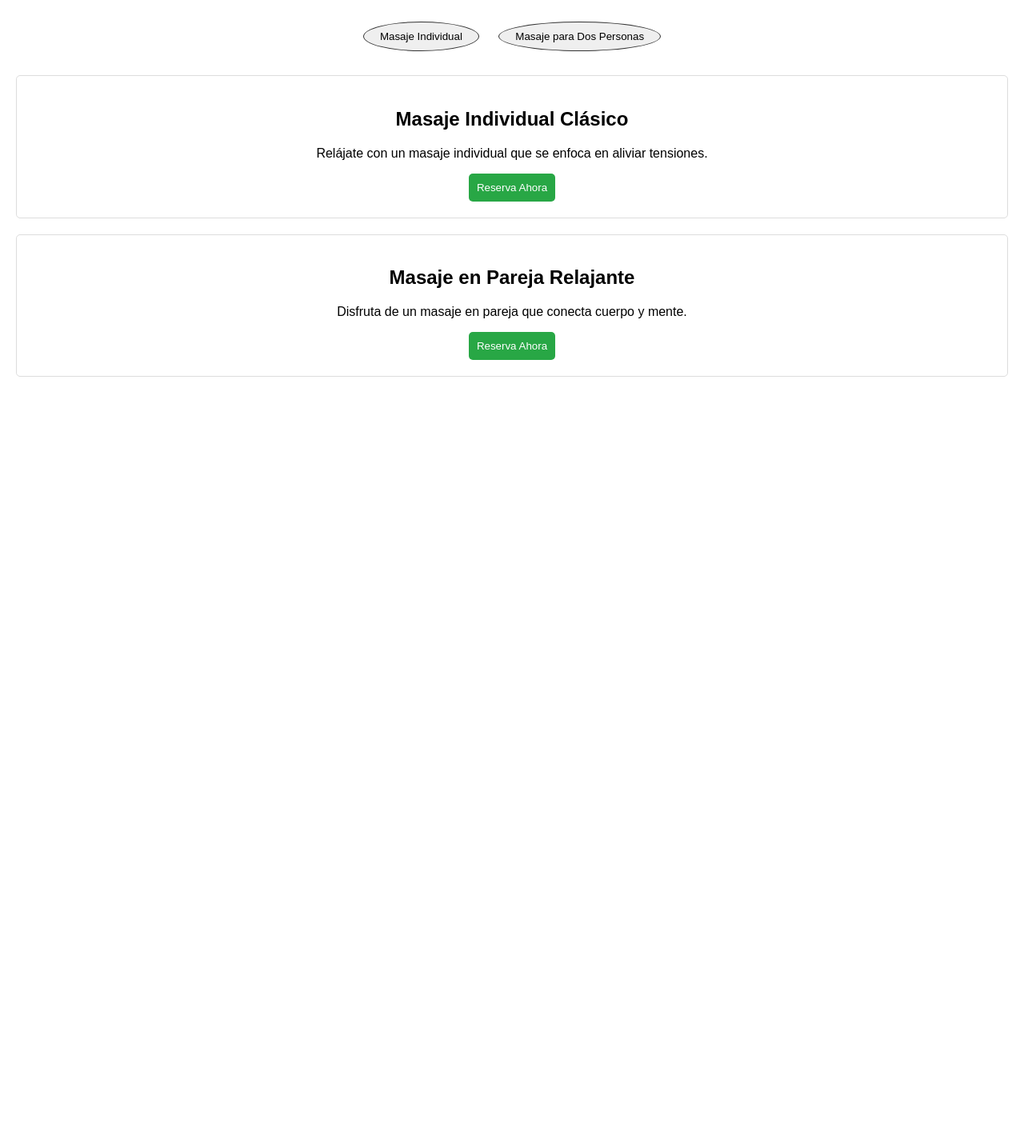
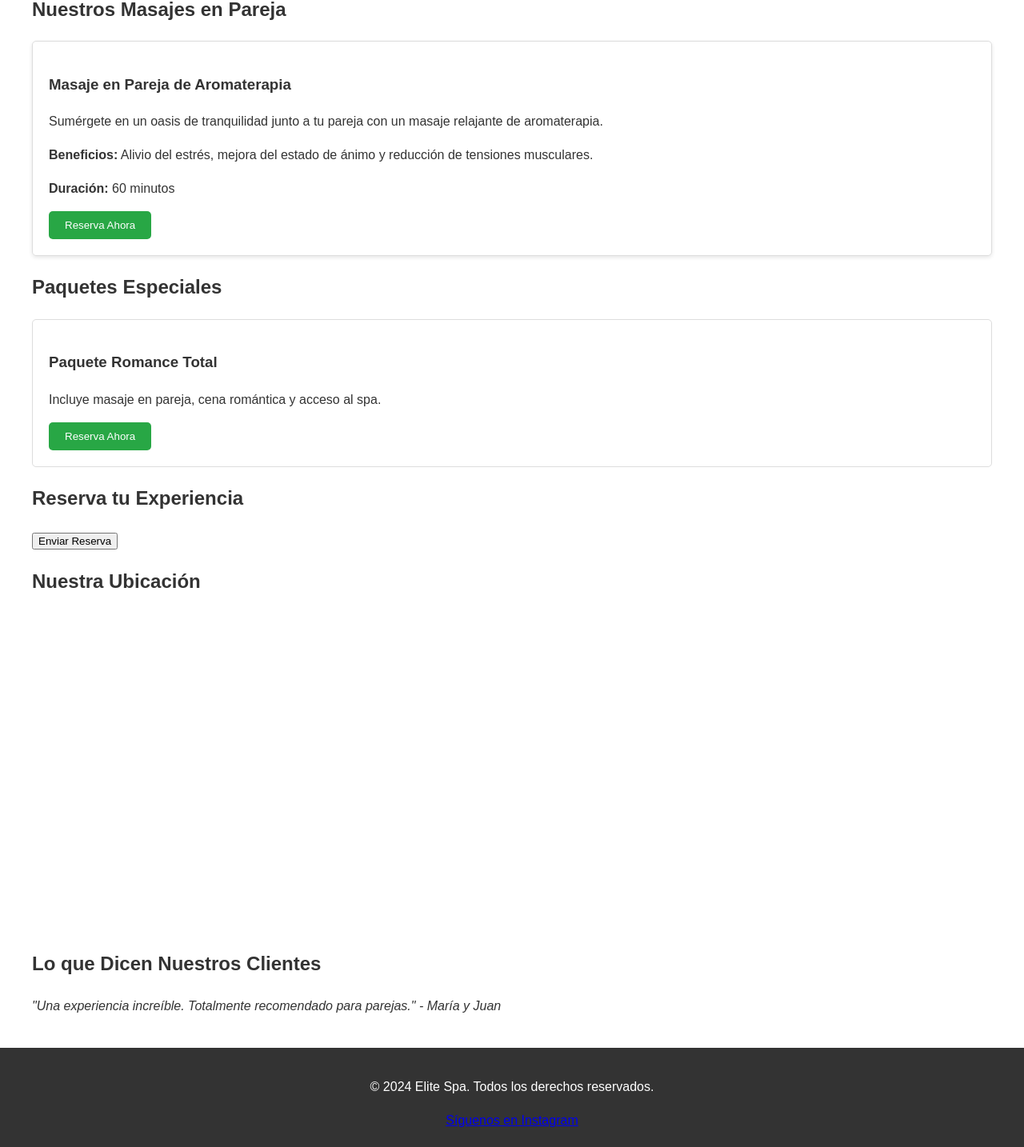
Before and after one commit to elitemassagemx/Landing, a plain HTML site: page index.html in a window 1280 px wide. Shown: the part 217-1651 px from the top of the page at 80% size. Before the commit the page ends 800 px from the top, so only its background shows below. Drawn offline with Linux system fonts and the light colour scheme; some packages are replaced by stand-ins of ours.

Commit message:
Corrige la estructura del repositorio y añade archivos necesarios

```diff
--- a/index.html
+++ b/index.html
@@ -3,18 +3,19 @@
 <head>
     <meta charset="UTF-8">
     <meta name="viewport" content="width=device-width, initial-scale=1.0">
-    <title>Elite Spa</title>
+    <title>Elite Spa - Masajes en Pareja</title>
     <style>
-        /* Estilos básicos */
-        body { font-family: Arial, sans-serif; margin: 0; padding: 0; }
-        header { background-color: #f4f4f4; padding: 10px; text-align: center; }
+        body { font-family: 'Arial', sans-serif; margin: 0; padding: 0; line-height: 1.6; color: #333; }
+        header { background-color: #f8f8f8; padding: 20px 0; text-align: center; }
         .language-switcher img { width: 30px; cursor: pointer; margin: 5px; }
-        .container { text-align: center; padding: 20px; }
-        .button { padding: 10px 20px; margin: 10px; border-radius: 50%; border: 1px solid #333; cursor: pointer; }
-        .hidden { display: none; }
-        .massage { margin: 20px 0; }
-        .reserve-button, .book-now { background-color: #28a745; color: white; padding: 10px; border: none; border-radius: 5px; cursor: pointer; }
-        .massage-card { margin: 20px 0; padding: 20px; border: 1px solid #ddd; border-radius: 5px; }
+        .container { max-width: 1200px; margin: 0 auto; padding: 20px; }
+        .massage-card { margin: 20px 0; padding: 20px; border: 1px solid #ddd; border-radius: 5px; box-shadow: 0 2px 5px rgba(0,0,0,0.1); }
+        .book-now { background-color: #28a745; color: white; padding: 10px 20px; border: none; border-radius: 5px; cursor: pointer; }
+        .carousel { /* Estilos para el carrusel */ }
+        #map { height: 400px; width: 100%; }
+        .package { margin: 20px 0; padding: 20px; border: 1px solid #ddd; border-radius: 5px; }
+        .testimonial { font-style: italic; margin: 20px 0; }
+        footer { background-color: #333; color: white; text-align: center; padding: 20px 0; }
     </style>
 </head>
 <body>
@@ -22,83 +23,83 @@
         <div class="language-switcher">
             <img src="path/to/mexico.png" alt="Español" onclick="changeLanguage('es')">
             <img src="path/to/usa.png" alt="English" onclick="changeLanguage('en')">
-            <img src="path/to/israel.png" alt="עברית" onclick="changeLanguage('he')">
-            <img src="path/to/china.png" alt="中文" onclick="changeLanguage('zh')">
         </div>
         <h1>Elite Spa</h1>
     </header>
 
     <div class="container">
-        <h1>Selecciona tu masaje</h1>
+        <section class="carousel">
+            <!-- Agregar imágenes del carrusel aquí -->
+        </section>
 
-        <!-- Botones para seleccionar tipo de masaje -->
-        <div>
-            <button class="button" onclick="showMassages('individual')">Masaje Individual</button>
-            <button class="button" onclick="showMassages('two')">Masaje para Dos Personas</button>
-        </div>
+        <section class="massages">
+            <h2>Nuestros Masajes en Pareja</h2>
+            <div class="massage-card">
+                <h3>Masaje en Pareja de Aromaterapia</h3>
+                <p>Sumérgete en un oasis de tranquilidad junto a tu pareja con un masaje relajante de aromaterapia.</p>
+                <p><strong>Beneficios:</strong> Alivio del estrés, mejora del estado de ánimo y reducción de tensiones musculares.</p>
+                <p><strong>Duración:</strong> 60 minutos</p>
+                <button class="book-now" onclick="reserveNow('Masaje en Pareja de Aromaterapia')">Reserva Ahora</button>
+            </div>
+            <!-- Agregar más tarjetas de masaje aquí -->
+        </section>
 
-        <!-- Lista de masajes -->
-        <div id="massage-list">
-            <!-- Masaje 1 -->
-            <div class="massage hidden" data-type="individual two">
-                <h2>Masaje Relajante</h2>
-                <p>Descripción del masaje relajante.</p>
-                <button class="reserve-button" onclick="reserveNow()">Reservar ahora</button>
+        <section class="packages">
+            <h2>Paquetes Especiales</h2>
+            <div class="package">
+                <h3>Paquete Romance Total</h3>
+                <p>Incluye masaje en pareja, cena romántica y acceso al spa.</p>
+                <button class="book-now" onclick="reserveNow('Paquete Romance Total')">Reserva Ahora</button>
             </div>
-            <!-- Masaje 2 -->
-            <div class="massage hidden" data-type="individual two">
-                <h2>Masaje Terapéutico</h2>
-                <p>Descripción del masaje terapéutico.</p>
-                <button class="reserve-button" onclick="reserveNow()">Reservar ahora</button>
+            <!-- Agregar más paquetes aquí -->
+        </section>
+
+        <section class="booking">
+            <h2>Reserva tu Experiencia</h2>
+            <form id="bookingForm">
+                <!-- Agregar campos del formulario aquí -->
+                <button type="submit">Enviar Reserva</button>
+            </form>
+        </section>
+
+        <section class="map">
+            <h2>Nuestra Ubicación</h2>
+            <div id="map"></div>
+        </section>
+
+        <section class="testimonials">
+            <h2>Lo que Dicen Nuestros Clientes</h2>
+            <div class="testimonial">
+                <p>"Una experiencia increíble. Totalmente recomendado para parejas." - María y Juan</p>
             </div>
-            <!-- Masaje 3 (solo para dos personas) -->
-            <div class="massage hidden" data-type="two">
-                <h2>Masaje de Pareja</h2>
-                <p>Descripción del masaje de pareja.</p>
-                <button class="reserve-button" onclick="reserveNow()">Reservar ahora</button>
-            </div>
-        </div>
-
-        <!-- Opcional: tarjetas de masaje -->
-        <section class="massages">
-            <div class="massage-card">
-                <h2>Masaje Individual Clásico</h2>
-                <p>Relájate con un masaje individual que se enfoca en aliviar tensiones.</p>
-                <button class="book-now" onclick="reserveNow('Masaje Individual Clásico')">Reserva Ahora</button>
-            </div>
-            <div class="massage-card">
-                <h2>Masaje en Pareja Relajante</h2>
-                <p>Disfruta de un masaje en pareja que conecta cuerpo y mente.</p>
-                <button class="book-now" onclick="reserveNow('Masaje en Pareja Relajante')">Reserva Ahora</button>
-            </div>
+            <!-- Agregar más testimonios aquí -->
         </section>
     </div>
 
+    <footer>
+        <p>&copy; 2024 Elite Spa. Todos los derechos reservados.</p>
+        <a href="https://www.instagram.com/elitemassagemx" target="_blank">Síguenos en Instagram</a>
+    </footer>
+
     <script>
-        // Función para mostrar los masajes según la selección
-        function showMassages(type) {
-            const massages = document.querySelectorAll('.massage');
-            massages.forEach(massage => {
-                if (massage.dataset.type.includes(type)) {
-                    massage.classList.remove('hidden');
-                } else {
-                    massage.classList.add('hidden');
-                }
-            });
+        function reserveNow(service) {
+            const message = `Hola, me gustaría reservar: ${service}`;
+            window.location.href = `https://wa.me/+5215640020305?text=${encodeURIComponent(message)}`;
         }
 
-        // Función para redirigir a WhatsApp
-        function reserveNow(message = '') {
-            const defaultMessage = "Quiero reservar un masaje";
-            const finalMessage = message ? `Quiero reservar: ${message}` : defaultMessage;
-            window.location.href = `https://wa.me/?text=${encodeURIComponent(finalMessage)}`;
+        function changeLanguage(lang) {
+            // Implementar cambio de idioma
         }
 
-        // Función para cambiar el idioma
-        function changeLanguage(lang) {
-            alert("Idioma cambiado a: " + lang);
-            // Aquí puedes implementar la lógica para cambiar el contenido de la página al idioma seleccionado
+        function initMap() {
+            // Implementar mapa de Google
         }
+
+        document.getElementById('bookingForm').addEventListener('submit', function(e) {
+            e.preventDefault();
+            // Procesar formulario y enviar a WhatsApp
+        });
     </script>
+    <script async defer src="https://maps.googleapis.com/maps/api/js?key=YOUR_API_KEY&callback=initMap"></script>
 </body>
 </html>
```
